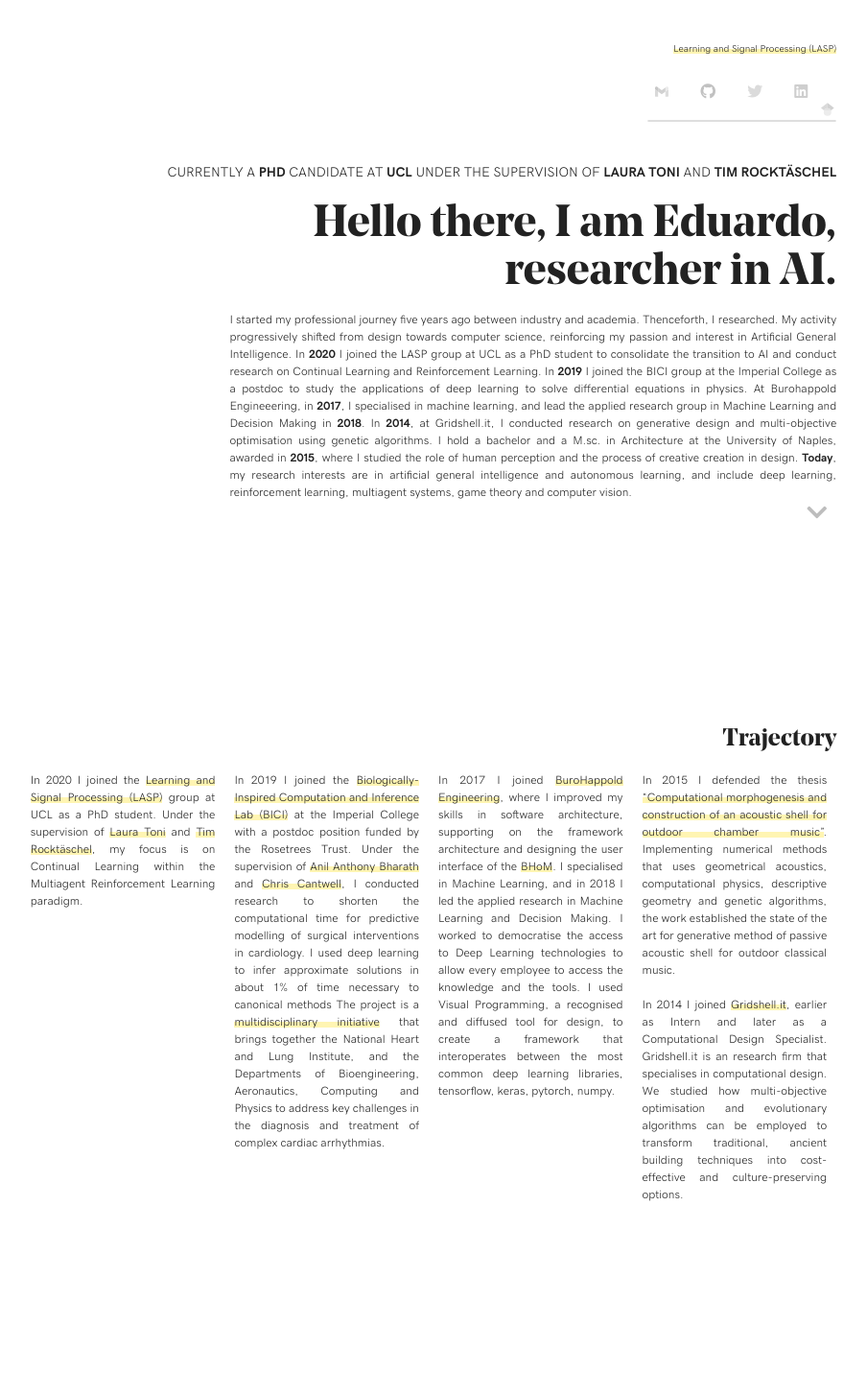
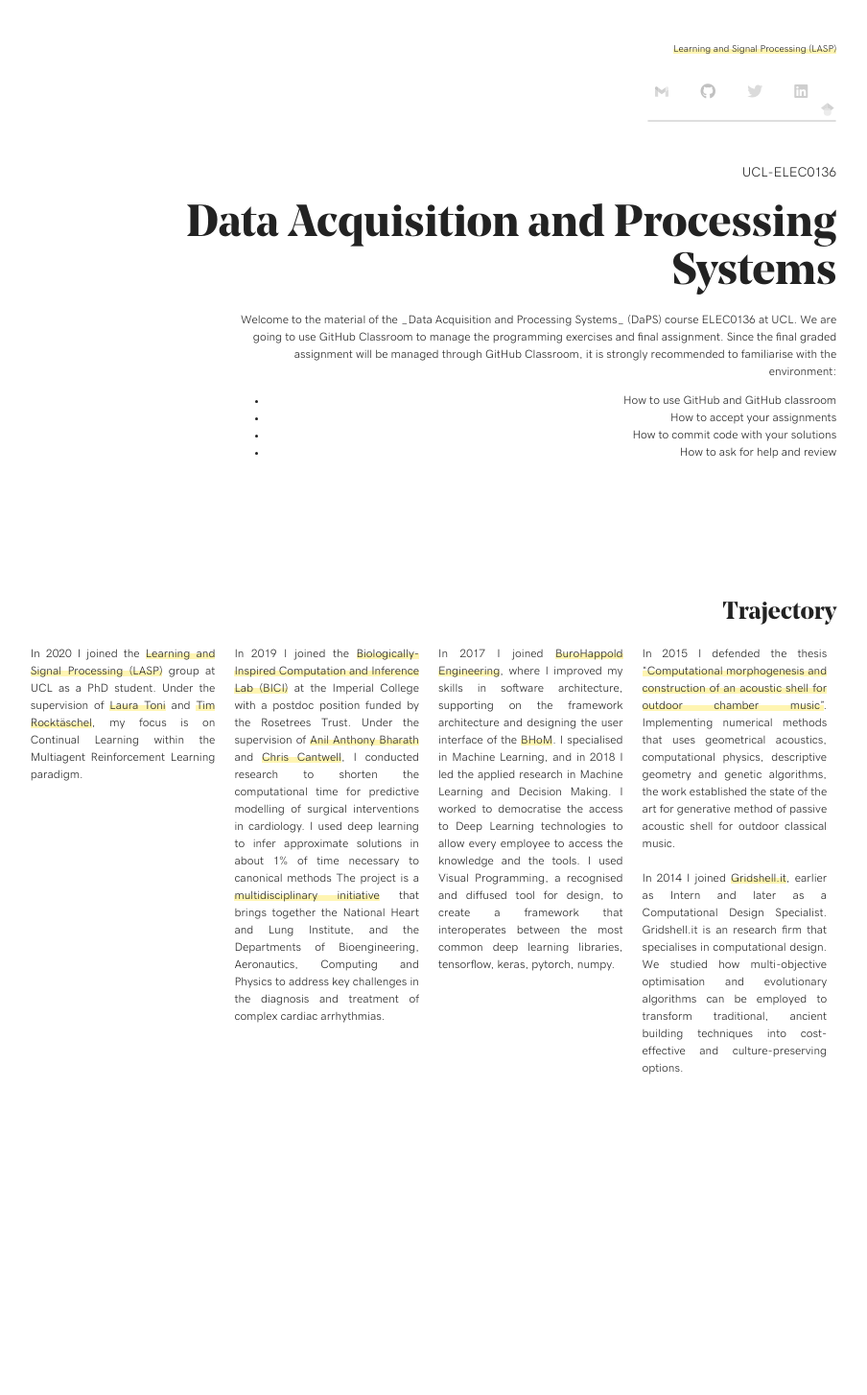
Before and after one commit to UCL-ELEC0136/ucl-elec0136.github.io, a Jekyll site: the page built from index.md, in a window 1280 px wide. Shown: the whole page at 96% size, without its empty margins (97-1001 px from the left). Built offline with Jekyll 4.4.1, drawn with Linux system fonts in a browser that asks for light colours; nearby versions of some CDN libraries; after the commit the page ends 1322 px from its top, so only the background shows below that.

Commit message:
Update home.html

```diff
--- a/_layouts/home.html
+++ b/_layouts/home.html
@@ -12,44 +12,19 @@
     <div class="grid">
         {% include header.html %}
         <div class="col col-12-of-12 right" id="intro">
-            <h2>Currently a <b>Phd</b> Candidate at <b>UCL</b> under the supervision of <b>Laura Toni</b> and <b>Tim Rocktäschel</b></h2>
-            <h1><span class="s-hide">Hello there, </span>I am Eduardo,<br> researcher in AI.</h1>
+            <h2>UCL-ELEC0136</h2>
+            <h1>Data Acquisition and Processing Systems</h1>
         </div>
         <div class="col col-9-of-12 col-s-4-of-4 right">
-            <p class="justify">
-                <span>
-                    I started my professional journey five years ago between industry and academia. Thenceforth, I researched.
-                    My activity progressively shifted from design towards computer science,
-                    reinforcing my passion and interest in Artificial General Intelligence.
-                </span>
-                <span>
-                    In <b>2020</b> I joined the LASP group at UCL as a PhD student
-                    to consolidate the transition to AI and conduct research on Continual Learning and Reinforcement Learning.
-                </span>
-                <span>
-                    In <b>2019</b> I joined the BICI group at the Imperial College as a postdoc
-                    to study the applications of deep learning to solve differential equations in physics.
-                </span>
-                <span>
-                    At Burohappold Engineeering, in <b>2017</b>, I specialised in machine learning,
-                    and lead the applied research group in Machine Learning and Decision Making in <b>2018</b>.
-                </span>
-                <span>
-                    In <b>2014</b>, at Gridshell.it, I conducted research on generative design and
-                    multi-objective optimisation using genetic algorithms.
-                </span>
-                <span>
-                    I hold a bachelor and a M.sc. in Architecture at the University of Naples, awarded in <b>2015</b>,
-                    where I studied the role of human perception and the process of creative creation in design.
-                </span>
-                <span>
-                    <b>Today</b>, my research interests are in artificial general intelligence and autonomous learning,
-                    and include deep learning, reinforcement learning, multiagent systems, game theory and computer vision.
-                </span>
-            </p>
-            <div class="col col-1-of-12 right" id="nav">
-                <a class="fas fa-chevron-down large fade noborder" href="#trajectory"></a>
-            </div>
+            Welcome to the material of the _Data Acquisition and Processing Systems_ (DaPS) course ELEC0136 at UCL.
+            We are going to use GitHub Classroom to manage the programming exercises and final assignment.
+            Since the final graded assignment will be managed through GitHub Classroom, it is strongly recommended to familiarise with the environment:
+            <ul>
+                <li>How to use GitHub and GitHub classroom</li>
+                <li>How to accept your assignments</li>
+                <li>How to commit code with your solutions</li>
+                <li>How to ask for help and review</li>
+            </ul>
         </div>
 
 
```
